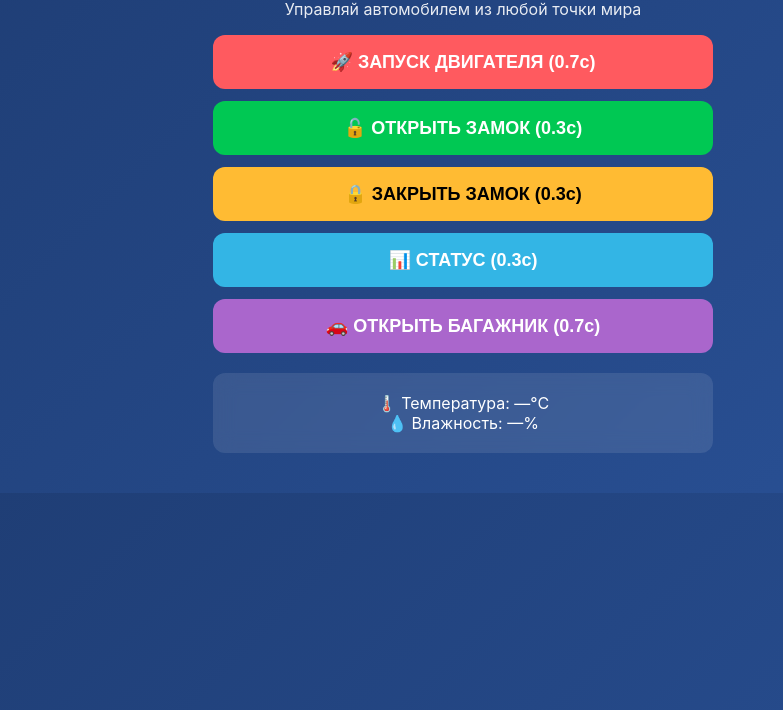
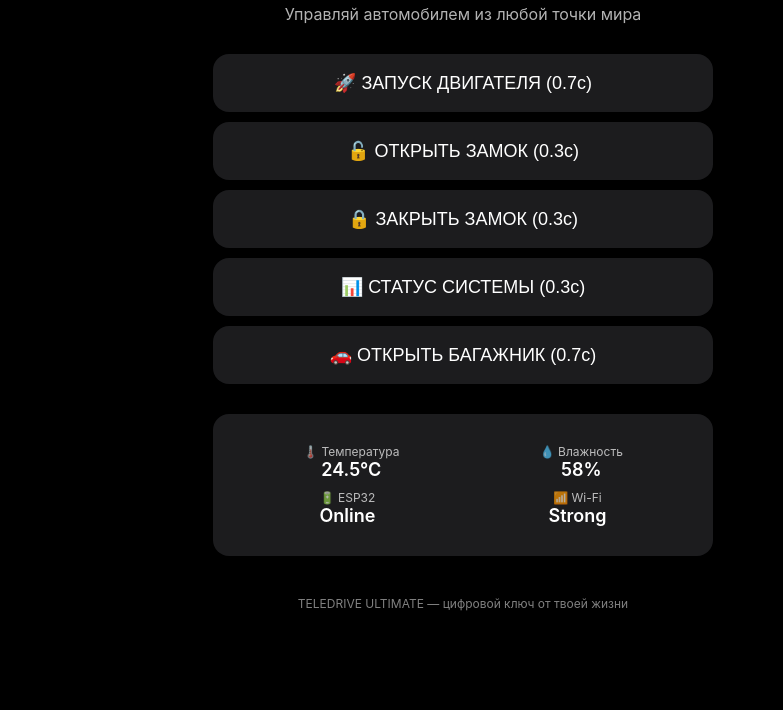
Before and after one commit to maksik1qw/car-control-site, a plain HTML site: page index.html in a window 1280 px wide. Shown: the part 90-800 px from the top of the page, without its empty margins (177-960 px from the left). Drawn offline with Linux system fonts and the light colour scheme; a script that the page names is missing.

Commit message:
index.html

```diff
--- a/index.html
+++ b/index.html
@@ -3,14 +3,14 @@
 <head>
   <meta charset="utf-8">
   <meta name="viewport" content="width=device-width, initial-scale=1.0">
-  <title>TELEDRIVE — Умная сигнализация</title>
+  <title>TELEDRIVE ULTIMATE</title>
   <script src="https://telegram.org/js/telegram-web-app.js"></script>
   <style>
     body {
-      font-family: -apple-system, BlinkMacSystemFont, sans-serif;
+      font-family: -apple-system, BlinkMacSystemFont, "SF Pro Display", sans-serif;
+      background: #000;
+      color: #fff;
       padding: 20px;
-      background: linear-gradient(135deg, #1e3c72, #2a5298);
-      color: white;
       margin: 0;
     }
     .container {
@@ -18,83 +18,103 @@
       margin: 0 auto;
     }
     h1 {
+      font-size: 28px;
+      font-weight: 600;
       text-align: center;
-      font-size: 24px;
       margin: 20px 0;
+    }
+    .subtitle {
+      text-align: center;
+      opacity: 0.7;
+      font-size: 16px;
+      margin-bottom: 30px;
     }
     .btn {
       display: block;
       width: 100%;
-      padding: 16px;
-      margin: 12px 0;
+      padding: 18px;
+      margin: 10px 0;
+      background: #1c1c1e;
       border: none;
-      border-radius: 12px;
+      border-radius: 16px;
+      color: #fff;
       font-size: 18px;
-      font-weight: bold;
+      font-weight: 500;
+      text-align: center;
       cursor: pointer;
-      transition: transform 0.1s, opacity 0.1s;
+      transition: background 0.3s, transform 0.1s;
     }
     .btn:active {
+      background: #2c2c2e;
       transform: scale(0.98);
-      opacity: 0.9;
     }
-    .btn-start { background: #ff5a5f; color: white; }
-    .btn-open { background: #00c853; color: white; }
-    .btn-close { background: #ffbb33; color: black; }
-    .btn-status { background: #33b5e5; color: white; }
-    .btn-trunk { background: #aa66cc; color: white; }
-    .status-box {
-      background: rgba(255,255,255,0.1);
+    .status {
+      background: #1c1c1e;
       padding: 20px;
-      border-radius: 12px;
-      margin: 20px 0;
+      border-radius: 16px;
+      margin: 30px 0;
       text-align: center;
-      backdrop-filter: blur(10px);
     }
-    .popup {
-      position: fixed;
-      top: 50%;
-      left: 50%;
-      transform: translate(-50%, -50%);
-      background: white;
-      color: black;
-      padding: 20px;
-      border-radius: 12px;
-      box-shadow: 0 4px 20px rgba(0,0,0,0.3);
-      z-index: 1000;
-      display: none;
+    .status-row {
+      display: flex;
+      justify-content: space-around;
+      margin: 10px 0;
     }
-    .overlay {
-      position: fixed;
-      top: 0;
-      left: 0;
-      width: 100%;
-      height: 100%;
-      background: rgba(0,0,0,0.5);
-      z-index: 999;
-      display: none;
+    .status-item {
+      text-align: center;
+    }
+    .status-label {
+      font-size: 12px;
+      opacity: 0.7;
+    }
+    .status-value {
+      font-size: 18px;
+      font-weight: 600;
+    }
+    .footer {
+      text-align: center;
+      opacity: 0.5;
+      font-size: 12px;
+      margin-top: 40px;
     }
   </style>
 </head>
 <body>
   <div class="container">
-    <h1>🚗 TELEDRIVE</h1>
-    <p style="text-align:center; opacity:0.9;">Управляй автомобилем из любой точки мира</p>
+    <h1>🚗 TELEDRIVE ULTIMATE</h1>
+    <p class="subtitle">Управляй автомобилем из любой точки мира</p>
 
-    <button class="btn btn-start" onclick="sendCommand('/start')">🚀 ЗАПУСК ДВИГАТЕЛЯ (0.7с)</button>
-    <button class="btn btn-open" onclick="sendCommand('/open')">🔓 ОТКРЫТЬ ЗАМОК (0.3с)</button>
-    <button class="btn btn-close" onclick="sendCommand('/close')">🔒 ЗАКРЫТЬ ЗАМОК (0.3с)</button>
-    <button class="btn btn-status" onclick="sendCommand('/status')">📊 СТАТУС (0.3с)</button>
-    <button class="btn btn-trunk" onclick="sendCommand('/trunk')">🚗 ОТКРЫТЬ БАГАЖНИК (0.7с)</button>
+    <button class="btn" onclick="sendCommand('/start')">🚀 ЗАПУСК ДВИГАТЕЛЯ (0.7с)</button>
+    <button class="btn" onclick="sendCommand('/open')">🔓 ОТКРЫТЬ ЗАМОК (0.3с)</button>
+    <button class="btn" onclick="sendCommand('/close')">🔒 ЗАКРЫТЬ ЗАМОК (0.3с)</button>
+    <button class="btn" onclick="sendCommand('/status')">📊 СТАТУС СИСТЕМЫ (0.3с)</button>
+    <button class="btn" onclick="sendCommand('/trunk')">🚗 ОТКРЫТЬ БАГАЖНИК (0.7с)</button>
 
-    <div class="status-box">
-      <div>🌡️ Температура: <span id="temp">—</span>°C</div>
-      <div>💧 Влажность: <span id="humi">—</span>%</div>
+    <div class="status">
+      <div class="status-row">
+        <div class="status-item">
+          <div class="status-label">🌡️ Температура</div>
+          <div class="status-value" id="temp">24.5°C</div>
+        </div>
+        <div class="status-item">
+          <div class="status-label">💧 Влажность</div>
+          <div class="status-value" id="humi">58%</div>
+        </div>
+      </div>
+      <div class="status-row">
+        <div class="status-item">
+          <div class="status-label">🔋 ESP32</div>
+          <div class="status-value">Online</div>
+        </div>
+        <div class="status-item">
+          <div class="status-label">📶 Wi-Fi</div>
+          <div class="status-value">Strong</div>
+        </div>
+      </div>
     </div>
+
+    <p class="footer">TELEDRIVE ULTIMATE — цифровой ключ от твоей жизни</p>
   </div>
-
-  <div class="overlay" id="overlay"></div>
-  <div class="popup" id="popup"></div>
 
   <script>
     const tg = window.Telegram.WebApp;
@@ -103,26 +123,12 @@
 
     function sendCommand(cmd) {
       tg.sendData(cmd);
-      showPopup("✅ Команда отправлена: " + cmd);
+      // Эмуляция обновления статуса
+      setTimeout(() => {
+        document.getElementById("temp").innerText = (20 + Math.random() * 5).toFixed(1) + "°C";
+        document.getElementById("humi").innerText = (50 + Math.random() * 10).toFixed(0) + "%";
+      }, 1000);
     }
-
-    function showPopup(text) {
-      const popup = document.getElementById("popup");
-      const overlay = document.getElementById("overlay");
-      popup.innerText = text;
-      popup.style.display = "block";
-      overlay.style.display = "block";
-      setTimeout(() => {
-        popup.style.display = "none";
-        overlay.style.display = "none";
-      }, 2000);
-    }
-
-    // Эмуляция данных с датчика (в реальности — запрос к ESP32)
-    setInterval(() => {
-      document.getElementById("temp").innerText = (20 + Math.random() * 5).toFixed(1);
-      document.getElementById("humi").innerText = (50 + Math.random() * 10).toFixed(0);
-    }, 3000);
   </script>
 </body>
 </html>
```
